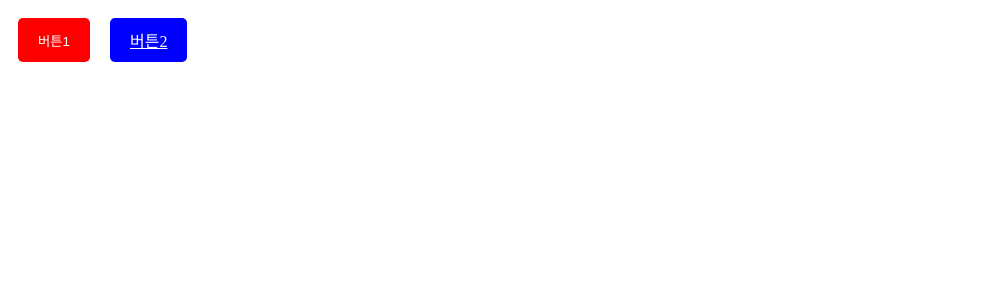
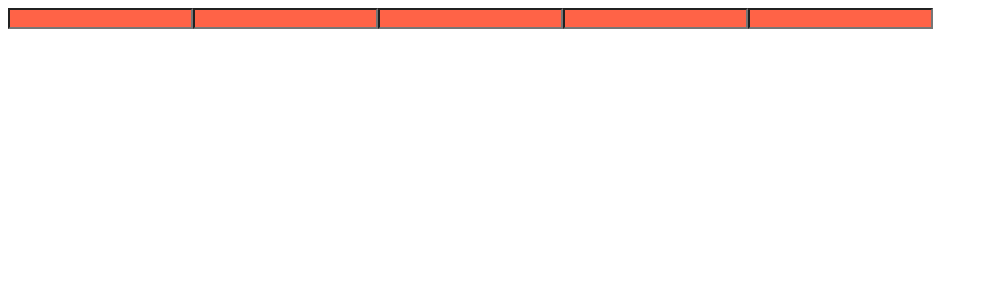
Before and after one commit to jeannjang/crypto-react-ts, a React (Create React App) app: page / in a window 1280 px wide. Shown: the top 300 px of the page, without its empty margins (0-988 px from the left). Built offline with nearby package versions, Linux system fonts and the light colour scheme.

Commit message:
attrs( 애트리뷰츠) 컴포넌트 활용

```diff
--- a/src/App.js
+++ b/src/App.js
@@ -3,22 +3,19 @@ import styled from "styled-components";
 const Father = styled.div`
   display: flex;
 `;
-const Btn = styled.button`
-  background-color: ${(props) => props.bgColor};
-  color: white;
-  border: none;
-  padding: 10px 20px;
-  border-radius: 5px;
-  margin: 10px;
+
+const Input = styled.input.attrs({ required: true })`
+  background-color: tomato;
 `;
 
 function App() {
   return (
-    <Father>
-      <Btn bgColor="red">버튼1</Btn>
-      <Btn as="a" href="/" bgColor="blue">
-        버튼2
-      </Btn>
+    <Father as="header">
+      <Input />
+      <Input />
+      <Input />
+      <Input />
+      <Input />
     </Father>
   );
 }
```
